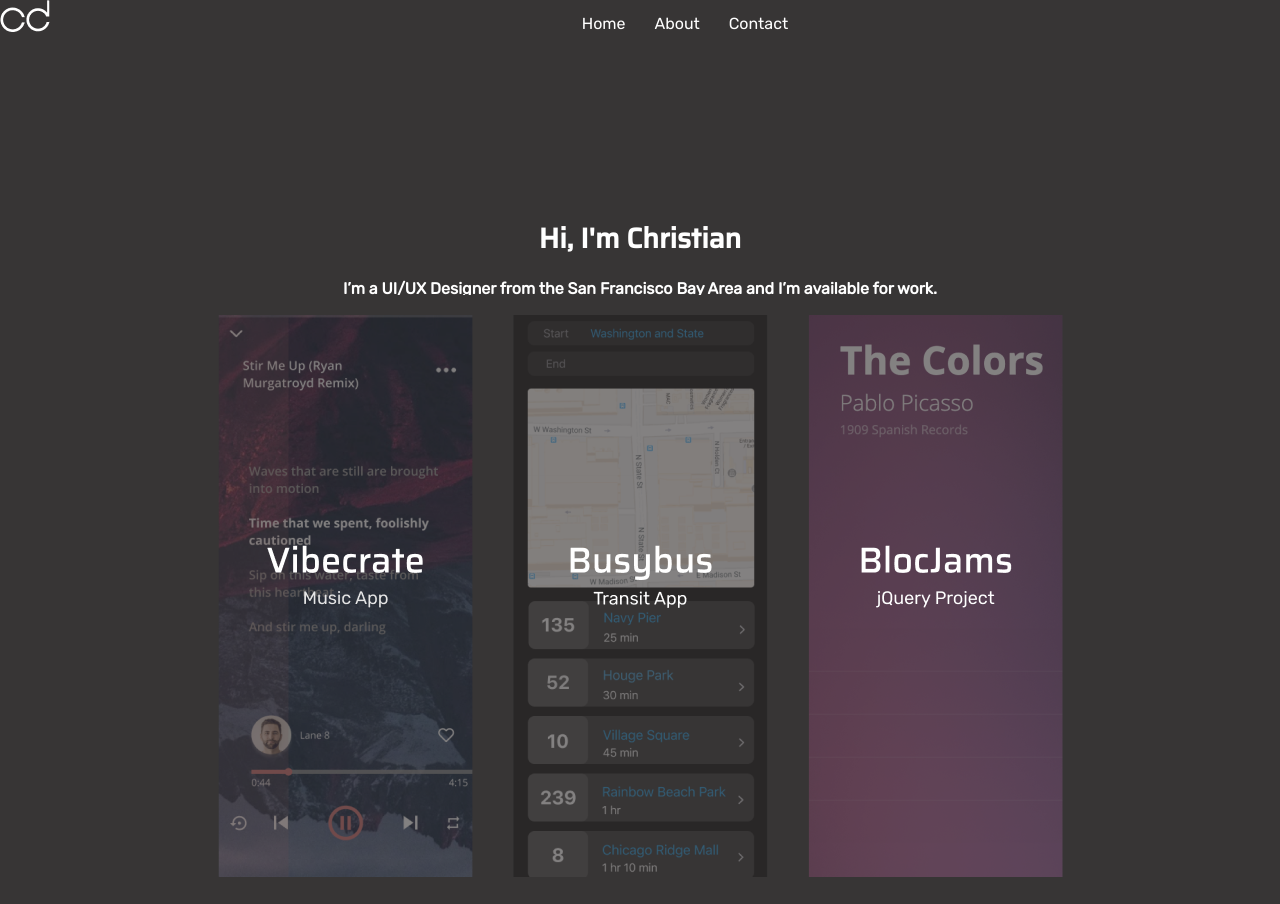
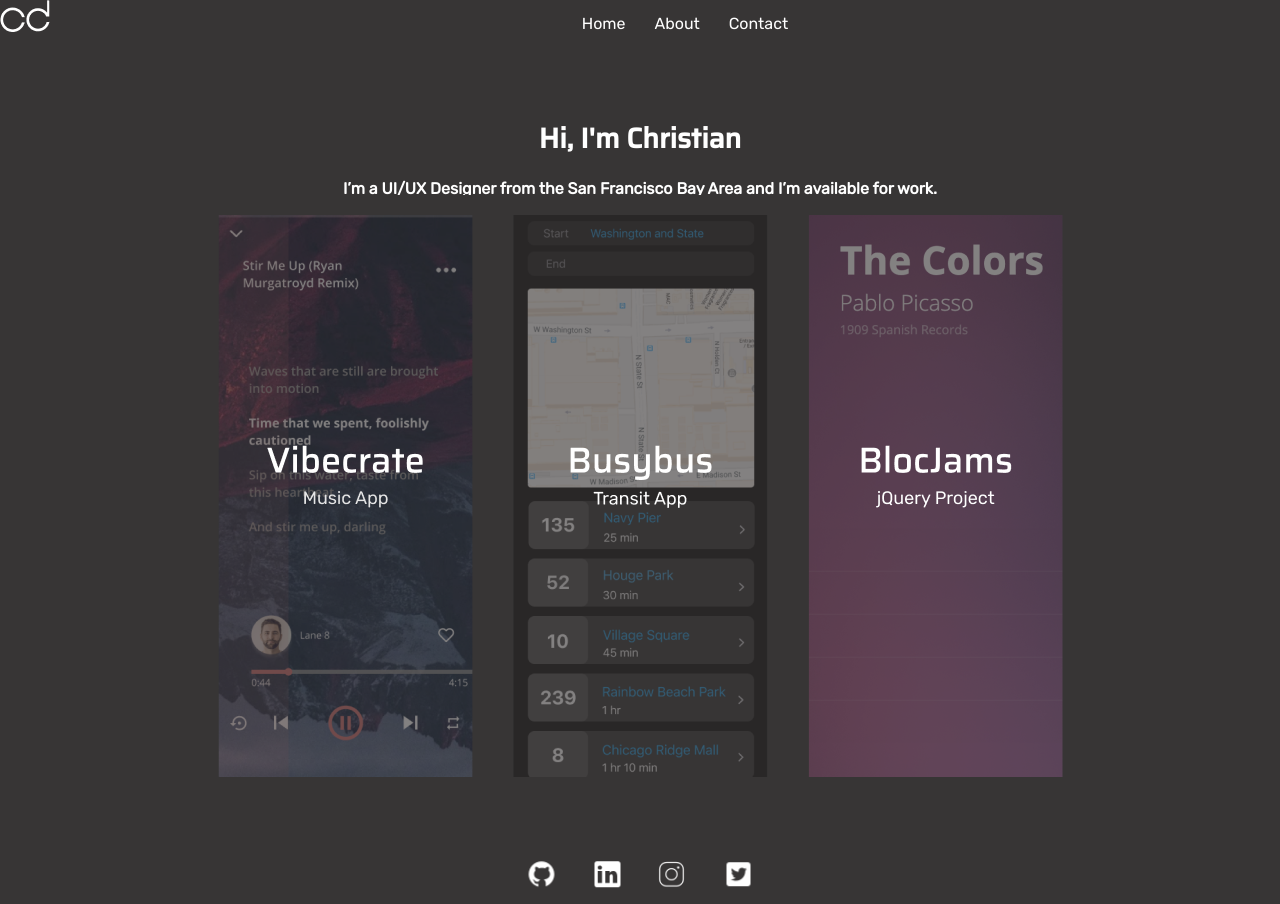
Before and after one commit to chretienn/Portfolio, a plain HTML site: page index.html in a window 1280 px wide. Shown: the top 904 px of the page. Drawn offline with Linux system fonts and the light colour scheme.

Commit message:
update 08/25/19

```diff
--- a/css_project/style.css
+++ b/css_project/style.css
@@ -408,7 +408,7 @@ h3 {
      height: 30px;
 }
  .header {
-     height: 180px;
+     height: 80px;
 }
  .content {
      height: 600px;
```
